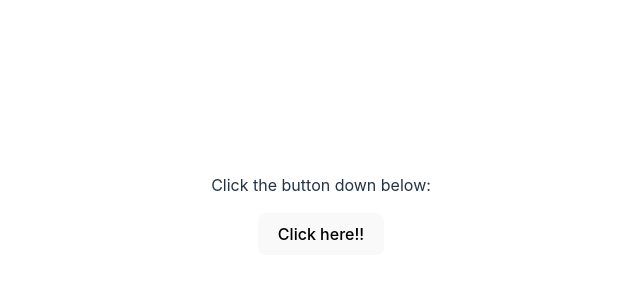
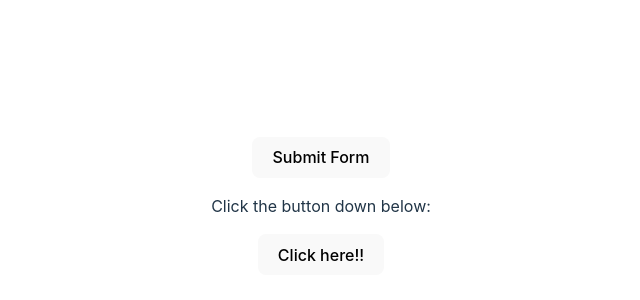
Before and after one commit to yisusworldwide/my-react-apps, a React (Vite) app: page / in a window 1280 px wide. Shown: the part 194-494 px from the top of the page, without its empty margins (319-959 px from the left). Built offline with nearby package versions, Linux system fonts and the light colour scheme.

Commit message:
New component "Event Object" into Form

```diff
--- a/src/App.jsx
+++ b/src/App.jsx
@@ -1,12 +1,14 @@
 import { useState } from 'react'
 import './App.css'
 import Clicker from './Clicker.jsx'
+import Form from './Form.jsx'
 
 function App() {
   //const [count, setCount] = useState(0)
 
   return (
     <>
+      <Form/>
       <div><Clicker/></div>
 
       {/* <div className="card">
--- /dev/null
+++ b/src/Form.jsx
@@ -0,0 +1,13 @@
+function formHandler(e){
+    e.preventDefault();
+    console.log("Preventing REFRESH when Submit");
+
+}
+
+export default function Form(){
+    return (
+        <form>
+            <button onClick={formHandler}>Submit Form</button>
+        </form>
+    );
+}
```
